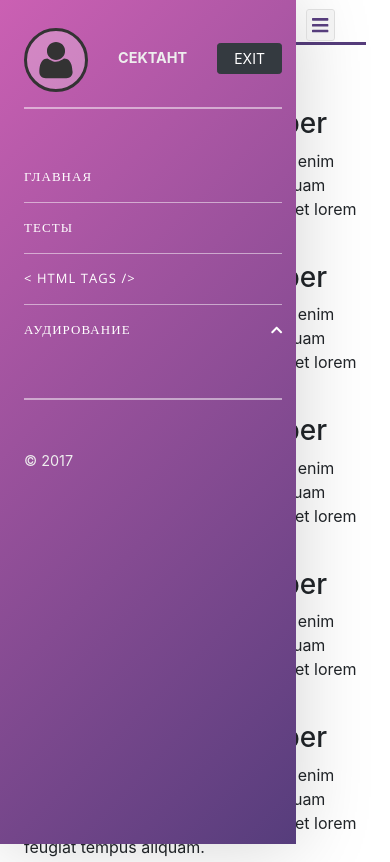
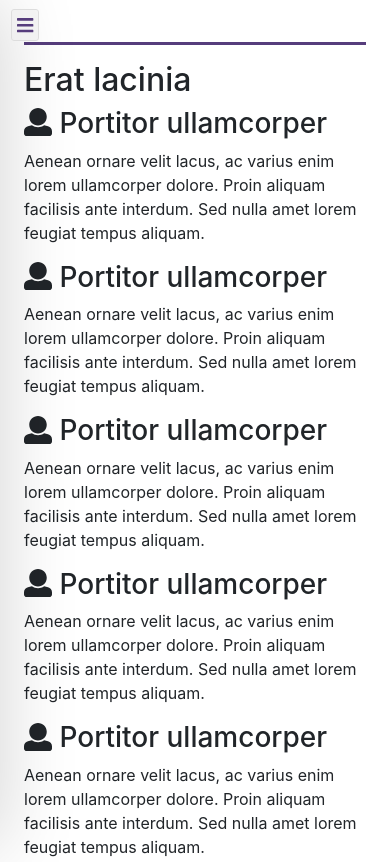
Before and after one commit to Dremkoff/diplom, a plain HTML site: page index.html in a window 390 px wide. Shown: the top 862 px of the page. Drawn offline with nearby package versions, Linux system fonts and the light colour scheme.

Commit message:
Some JS functions for sidebar

```diff
--- a/assets/css/main.css
+++ b/assets/css/main.css
@@ -19,7 +19,7 @@ a {
 /* SIDEBAR */
 
 #sidebar {
-  width: 295.5px;
+  width: 270px;
   background: linear-gradient(135deg, rgba(203, 96, 179, 1) 0%, rgba(86, 61, 124, 1) 100%);
   font-size: 0.9em;
   box-shadow: 0 0 5em 0 rgba(0, 0, 0, 0.175);
@@ -28,7 +28,7 @@ a {
 }
 
 #sidebar.hide {
-  margin-left: -295.5px;
+  margin-left: -270px;
 }
 
 #sidebar>.inner>* {
@@ -81,10 +81,12 @@ a {
 }
 
 #profile .avatar img {
-  width: 64px;
   border-radius: 50%;
   border: 3px solid #333;
   background: rgba(255, 255, 255, 0.25);
+  object-fit: cover;
+  width: 75px;
+  height: 75px;
 }
 
 /* PROFILE END */
@@ -166,21 +168,22 @@ a {
   padding-right: 15px;
 }
 
-#menu ul a.opener svg,
-#menu ul span.opener svg {
+#menu ul a.opener[aria-expanded="false"] svg,
+#menu ul span.opener[aria-expanded="false"] svg {
+  position: absolute;
+  right: 0;
+  top: 50%;
+  transform: translateY(-50%);
+  transition: .2s transform ease-in-out;
+}
+
+#menu ul a.opener[aria-expanded="true"] svg,
+#menu ul span.opener[aria-expanded="true"] svg {
   position: absolute;
   right: 0;
   top: 50%;
   transform: translateY(-50%) rotate(180deg);
   transition: .2s transform ease-in-out;
-}
-
-#menu ul a.opener.collapsed svg,
-#menu ul span.opener.collapsed svg {
-  position: absolute;
-  right: 0;
-  top: 50%;
-  transform: translateY(-50%);
 }
 
 /* MENU END */
@@ -214,7 +217,6 @@ a {
     z-index: 999;
   }
   #sidebar .inner {
-    width: max-content;
     height: 100%;
     left: 0;
     overflow-x: hidden;
--- a/assets/js/main.js
+++ b/assets/js/main.js
@@ -1,6 +1,16 @@
 $(document).ready(function () {
-  $(".toggle").click(function () {
-    var w = $('#sidebar').width();
-    $("#sidebar").toggleClass("hide");
+  if (window.innerWidth <= 768) {
+    toggleSidebar();
+  }
+  $('.toggle').on('click', toggleSidebar);
+  $('#sidebar .inner a[role!="button"]').on('click', function () {
+    if (window.innerWidth <= 768) {
+      toggleSidebar();
+    }
   });
 });
+
+
+function toggleSidebar() {
+  $("#sidebar").toggleClass("hide");
+};
--- a/index.html
+++ b/index.html
@@ -24,15 +24,21 @@
 
         <section id="profile">
           <div class="align-items-center justify-content-between row text-center">
-            <div class="avatar col" style="font-size: 3em;">
+            <div class="avatar col-4 pr-0">
               <!-- <i class="fas fa-user"></i> -->
-              <img src="images/avatar.svg" alt="">
+              <img id="img_icon" src="images/avatar.svg" alt="">
             </div>
-            <div class="login col">
-              <div>CEKTAHT</div>
-            </div>
-            <div class="exit col">
-              <button class="btn btn-dark btn-sm px-3">EXIT</button>
+            <div class="col-8">
+              <div class="row">
+                <div class="col-12 login text-right">
+                  <div>
+                    CEKTAHT
+                  </div>
+                </div>
+                <div class="btn col-12 exit text-right">
+                  <a href="logout.php" class="btn btn-dark btn-sm px-3">Выйти</a>
+                </div>
+              </div>
             </div>
           </div>
         </section>
@@ -44,7 +50,7 @@
           </header> -->
           <ul>
             <li>
-              <a href="index.html">Главная</a>
+              <a href="#">Главная</a>
             </li>
             <li>
               <a href="#">Тесты</a>
```
